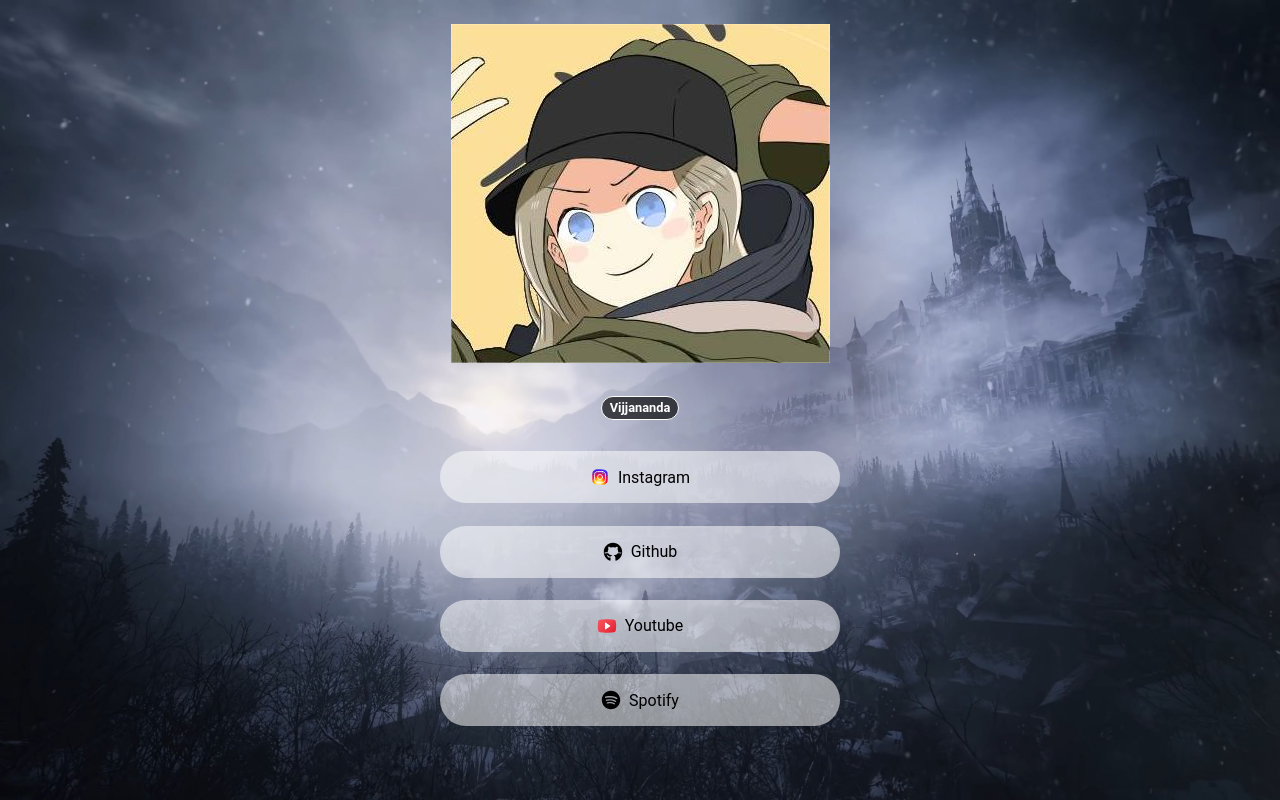
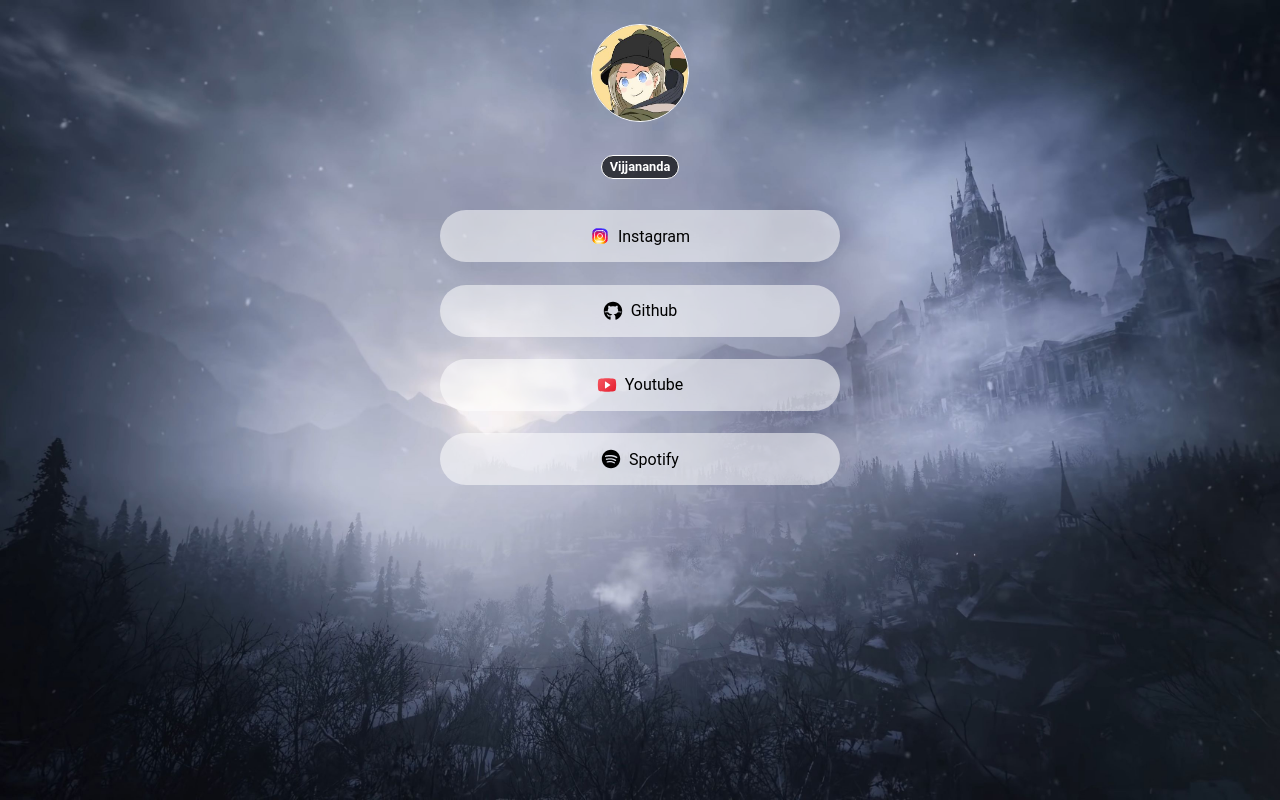
Before and after one commit to Vijjananda/nanvijtree, a plain HTML site: page index.html in a window 1280 px wide. Drawn offline with nearby package versions, Linux system fonts and the light colour scheme; a web font is replaced by a local one.

Commit message:
Update style.css

```diff
--- a/style.css
+++ b/style.css
@@ -34,12 +34,12 @@ body {
     gap: 1.5em;
   }
 
-  header > a,
-  header a > img {
+
+  header > img {
     border-radius: 50%;
   }
 
-  header a > img {
+  header > img {
     width: 6em;
     height: 6em;
     border: 1px solid #fff;
@@ -47,7 +47,7 @@ body {
     transition: transform 1s;
   }
 
-  header a > img :hover {
+  header > img :hover {
     transform: rotate(360deg);
   }
 
```
